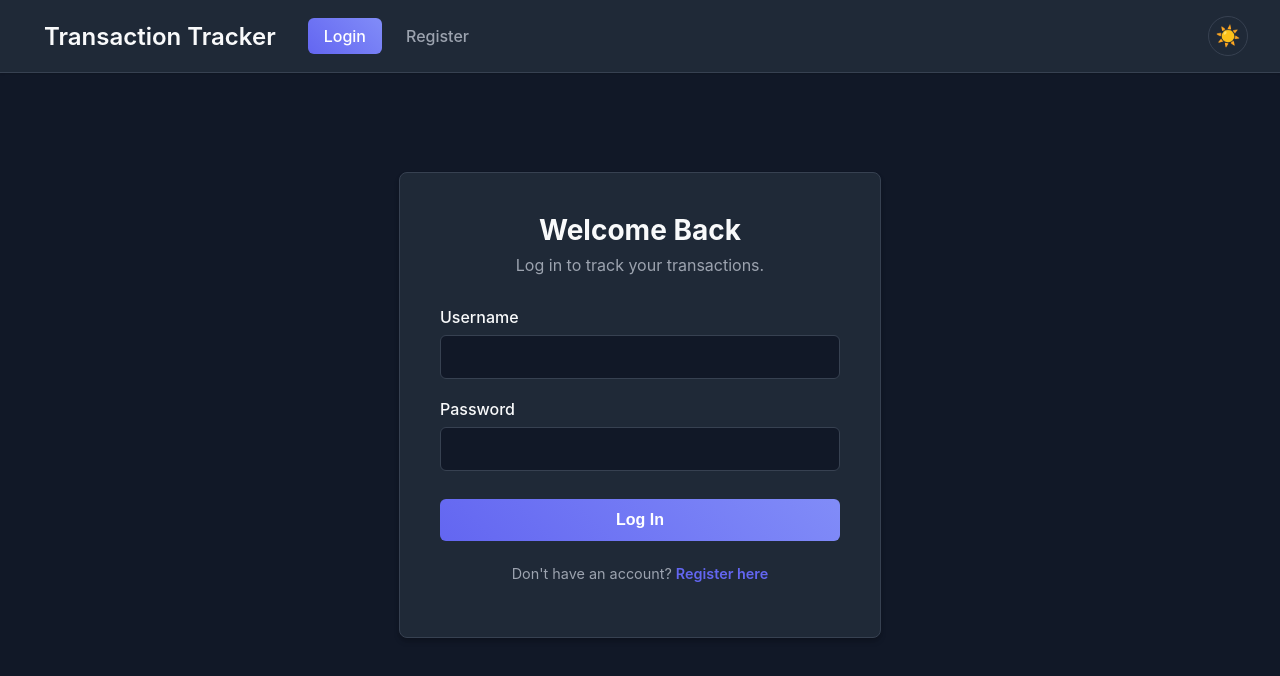
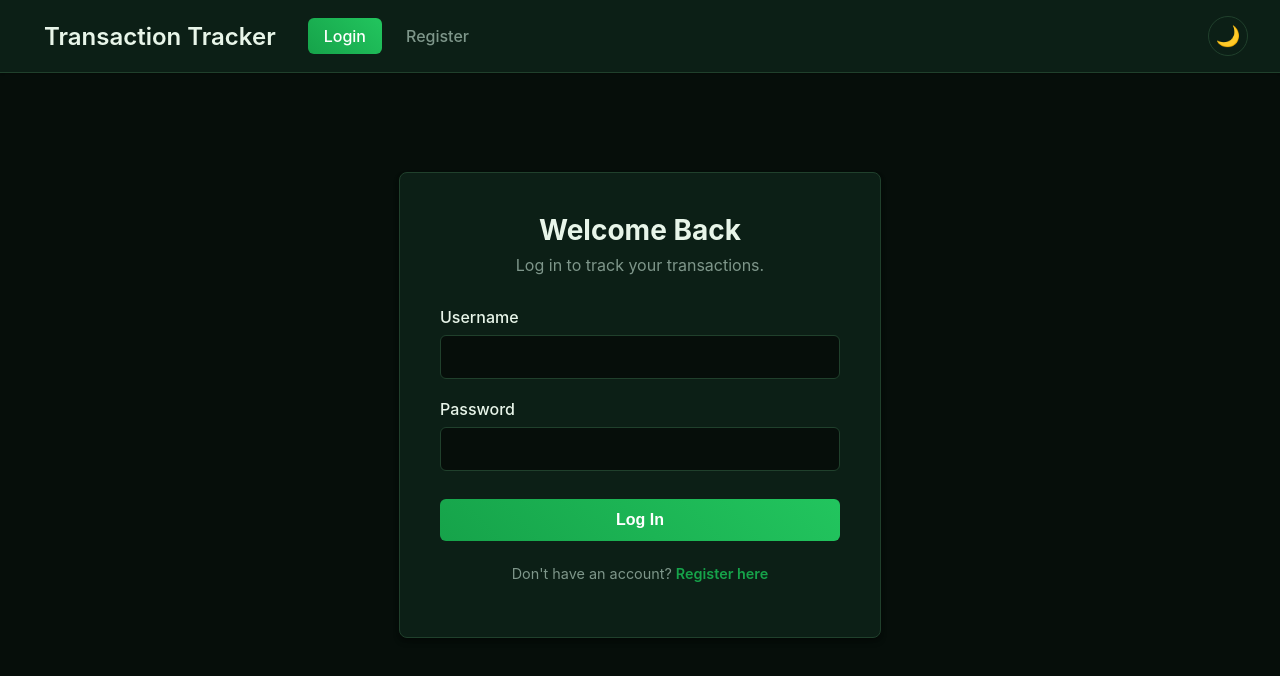
Before and after one commit to adamjohannes/transaction-tracker, a Vue app in the folder frontend/: page /login in a window 1280 px wide. Shown: the top 676 px of the page. Built offline with nearby package versions, Linux system fonts and the light colour scheme.

Commit message:
refactor: adjust the dark theme to a dark green

```diff
--- a/frontend/src/App.vue
+++ b/frontend/src/App.vue
@@ -6,7 +6,6 @@ import TransactionIcon from '@/assets/icons/transaction.svg?raw';
 
 const authStore = useAuthStore();
 const themeStore = useThemeStore();
-// Ensures the correct theme class is applied on app startup
 themeStore.initializeTheme();
 </script>
 
@@ -29,7 +28,7 @@ themeStore.initializeTheme();
         </template>
       </nav>
       <button @click="themeStore.toggleTheme" class="theme-toggle" :title="'Switch to ' + (themeStore.theme === 'light' ? 'Dark' : 'Light') + ' Mode'">
-        {{ themeStore.theme === 'light' ? '🌙' : '☀️' }}
+        {{ themeStore.theme === 'light' ? '☀️' : '🌙' }}
       </button>
     </div>
   </header>
@@ -73,25 +72,25 @@ themeStore.initializeTheme();
 /* --- Dark Theme --- */
 html.dark-theme {
   /* Backgrounds */
-  --bg-main: #111827;
-  --bg-card: #1f2937;
+  --bg-main: #060e0a;
+  --bg-card: #0c1f16;
 
   /* Text */
-  --text-primary: #f9fafb;
-  --text-secondary: #9ca3af;
+  --text-primary: #e8f5e9;
+  --text-secondary: #7e968a;
 
   /* Borders & Shadows */
-  --border-color: #374151;
-  --shadow-sm: 0 1px 2px 0 rgba(0, 0, 0, 0.15);
-  --shadow-md: 0 4px 6px -1px rgba(0, 0, 0, 0.2), 0 2px 4px -1px rgba(0, 0, 0, 0.1);
+  --border-color: #20402c;
+  --shadow-sm: 0 1px 2px 0 rgba(0, 0, 0, 0.25);
+  --shadow-md: 0 4px 6px -1px rgba(0, 0, 0, 0.35), 0 2px 4px -1px rgba(0, 0, 0, 0.25);
 
-  /* Primary / Accent Colors */
-  --primary-gradient: linear-gradient(45deg, #6366f1 0%, #818cf8 100%);
-  --primary-color-start: #6366f1;
-  --primary-color-end: #818cf8;
+  /* Primary / Accent Colors (Vibrant Green) */
+  --primary-gradient: linear-gradient(45deg, #16a34a 0%, #22c55e 100%);
+  --primary-color-start: #16a34a;
+  --primary-color-end: #22c55e;
 
   /* Status Colors */
-  --color-credit: #34d399;
+  --color-credit: #4ade80;
   --color-debit: #f87171;
   --color-refund: #60a5fa;
 
@@ -103,7 +102,7 @@ html.dark-theme .clear-button:hover {
   background-color: var(--border-color);
 }
 html.dark-theme select:disabled {
-  background-color: #374151;
+  background-color: var(--border-color);
   opacity: 0.5;
 }
 html.dark-theme .error-message {
@@ -116,6 +115,7 @@ html.dark-theme .chart-container {
   background-color: var(--bg-card);
 }
 
+/* --- Base Styles --- */
 body {
   font-family: var(--font-sans);
   background-color: var(--bg-main);
```
